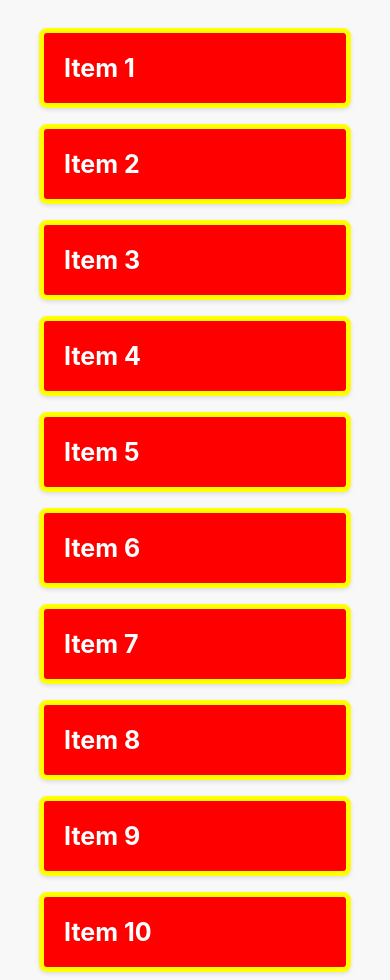
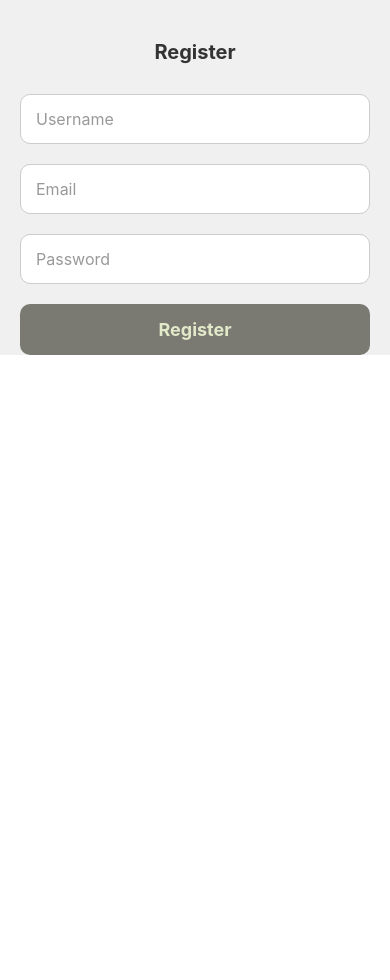
Before and after one commit to mahi720/React-Native-learning, a React Native app: screen / in a window 390 px wide. After the commit the page ends 844 px from the top, so only its background shows below. Built offline with nearby package versions, Linux system fonts and the light colour scheme.

Commit message:
learn how to make form and create css for good looking and create login form, register form

```diff
--- a/App.jsx
+++ b/App.jsx
@@ -5,6 +5,9 @@ import Props from './src/components/Props';
 import InputText from './src/components/InputText';
 import Styling from './src/components/Styling';
 import FlateListScreen from './src/components/FlateListScreen';
+import SectionListScreen from './src/components/SectionListScreen';
+import LoginForm from './src/components/LoginForm';
+import RegisterForm from './src/components/RegisterForm';
 // import First from './src/components/First';
 // import OnPress from './src/components/OnPress';
 
@@ -20,7 +23,10 @@ const App = () => {
       {/* {<Props/>} */}
       {/* {<InputText />} */}
       {/* {<Styling />} */}
-      {<FlateListScreen />}
+      {/* {<FlateListScreen />} */}
+      {/* {<SectionListScreen />} */}
+      {/* {<LoginForm />} */}
+      {<RegisterForm />}
     </View>
   );
 };
--- /dev/null
+++ b/src/components/LoginForm.jsx
@@ -0,0 +1,83 @@
+import { View, Text, TextInput, TouchableOpacity, StyleSheet } from 'react-native'
+import React, { useState } from 'react'
+
+const LoginForm = () => {
+    const [email, setEmail] = useState('')
+    const [password, setPassword] = useState('')
+    const handleLogin = () => {
+        console.log("Email:", email);
+        console.log("Password:", password);
+        console.log("Login Successful");
+
+        setEmail('')
+        setPassword('')
+
+    }
+  return (
+    <View style={styles.container}>
+      <Text style = {styles.heading}>Login</Text>
+      <TextInput
+       style={styles.input}
+       placeholder="Email"
+       value={email}
+       onChangeText={setEmail}
+       keyboardType='email-address'
+       autoCapitalize='none'
+       autoCorrect={false}
+       placeholderTextColor="#999"
+       />
+      <TextInput
+       style={styles.input}
+       placeholder="Password"
+       value={password}
+       onChangeText={setPassword}
+       placeholderTextColor="#999"
+       secureTextEntry
+       />
+
+    <TouchableOpacity style={styles.button} onPress={handleLogin}>
+        <Text style={styles.buttonText}>Login</Text>
+    </TouchableOpacity>
+    </View>
+  )
+}
+
+const styles = StyleSheet.create({
+  container: {
+    justifyContent: 'center',
+    paddingHorizontal: 20,
+    paddingTop: 40,
+    backgroundColor: '#f0f0f0',
+  },
+  heading: {
+    fontSize: 20,
+    fontWeight: 'bold',
+    marginBottom: 30,
+    textAlign: 'center',
+    color: '#333',
+  },
+  input: {
+    height: 50,
+    borderColor: '#ccc',
+    borderWidth: 1,
+    marginBottom: 20,
+    paddingHorizontal: 15,
+    borderRadius: 10,
+    backgroundColor: '#fff',
+    fontSize: 16,
+    color: '#333',
+  },
+  button: {
+    backgroundColor: '#D6A99D',
+    paddingVertical: 15,
+    borderRadius: 10,
+    alignItems: 'center',
+  },
+  buttonText: {
+    color: '#fff',
+    fontSize: 18,
+    fontWeight: 'bold',
+  },
+});
+
+export default LoginForm
--- /dev/null
+++ b/src/components/RegisterForm.jsx
@@ -0,0 +1,97 @@
+import { View, Text, TextInput, TouchableOpacity, StyleSheet } from 'react-native'
+import React, { useState } from 'react'
+
+const RegisterForm = () => {
+    const [username, setUsername]=useState("")
+    const [email, setEmail] = useState("")
+    const [password, setPassword] = useState("")
+    const handleRegister = () => {
+        console.log("Username:", username);
+        console.log("Email:", email);
+        console.log("Password:", password);
+        console.log("Registration Successful");
+
+        setEmail("")
+        setPassword("")
+        setUsername("")
+    }
+
+  return (
+    <View style={styles.container}>
+      <Text style={styles.text}>Register</Text>
+      <TextInput
+        style={styles.input}
+        placeholder="Username"
+        value={username}
+        onChangeText={setUsername}
+        autoCorrect={false}
+        autoCapitalize="none"
+        placeholderTextColor="#999"
+      />
+
+      <TextInput
+        style={styles.input}
+        placeholder="Email"
+        value={email}
+        onChangeText={setEmail}
+        autoCorrect={false}
+        autoCapitalize="none"
+        keyboardType="email-address"
+        placeholderTextColor="#999"
+      />
+
+      <TextInput
+      style={styles.input}
+      placeholder='Password'
+      value={password}
+      onChangeText={setPassword}
+      placeholderTextColor="#999"
+      secureTextEntry
+      />
+
+      <TouchableOpacity style={styles.button} onPress={handleRegister}>
+        <Text style={styles.buttonText}>Register</Text>
+      </TouchableOpacity>
+    </View>
+  );
+}
+
+const styles = StyleSheet.create({
+  container: {
+    justifyContent: 'center',
+    paddingHorizontal: 20,
+    paddingTop: 40,
+    backgroundColor: '#f0f0f0',
+  },
+  text: {
+    fontSize: 20,
+    fontWeight: 'bold',
+    marginBottom: 30,
+    textAlign: 'center',
+    color: '#333',
+  },
+  input: {
+    height: 50,
+    borderColor: '#ccc',
+    borderWidth: 1,
+    marginBottom: 20,
+    paddingHorizontal: 15,
+    borderRadius: 10,
+    backgroundColor: '#fff',
+    fontSize: 16,
+    color: '#333',
+  },
+  button: {
+    backgroundColor: '#7A7A73',
+    paddingVertical: 15,
+    borderRadius: 10,
+    alignItems: 'center',
+  },
+  buttonText: {
+    color: '#E1E9C9',
+    fontSize: 18,
+    fontWeight: 'bold',
+  },
+});
+
+export default RegisterForm
--- /dev/null
+++ b/src/components/SectionListScreen.jsx
@@ -0,0 +1,76 @@
+import { View, Text, SectionList, StyleSheet } from 'react-native'
+import React from 'react'
+
+const listItems = [
+  {
+    title: 'Fruits',
+    data: [
+      { id: '1', name: 'Apple' },
+      { id: '2', name: 'Banana' },
+      { id: '3', name: 'Orange' },
+      { id: '4', name: 'Mango' },
+      { id: '5', name: 'Grapes' },
+    ],
+  },
+
+  {
+    title: 'Vegetables',
+    data: [
+      { id: '6', name: 'Carrot' },
+      { id: '7', name: 'Potato' },
+    //   { id: '8', name: 'Tomamto' },
+    //   { id: '9', name: 'Onion' },
+    //   { id: '10', name: 'Oil' },
+    ],
+  },
+];
+
+const SectionListScreen = () => {
+    const renderItem = ({ item }) => (
+
+        <View style = {styles.item}>
+            <Text style={styles.title}>{item.name}</Text>
+        </View>
+        );
+
+    const renderSectionHeader = ({ section }) => (
+        <View style = {styles.header}>
+            <Text style={{ fontSize: 24, fontWeight: 'bold' }}>{section.title}</Text>
+        </View>
+    );
+
+  return (
+    <View style = {styles.container}>
+      <Text><SectionList
+      sections={listItems}
+      renderItem={renderItem}
+      renderSectionHeader={renderSectionHeader}
+        keyExtractor={(item) => item.id}
+      /></Text>
+    </View>
+  )
+}
+
+const styles = StyleSheet.create({
+    container: {
+        backgroundColor: '#f8f8f8',
+        paddingTop: 20,
+    },
+    item: {
+            backgroundColor: '#add8e6',
+            padding: 10,
+            marginVertical: 5,
+            borderRadius: 5,
+    },
+    title: {
+        fontSize: 19,
+    },
+    header: {
+        backgroundColor: '#90ee90',
+        padding: 10,
+        marginVertical: 5,
+        borderRadius: 5,
+    }
+})
+
+export default SectionListScreen
```
